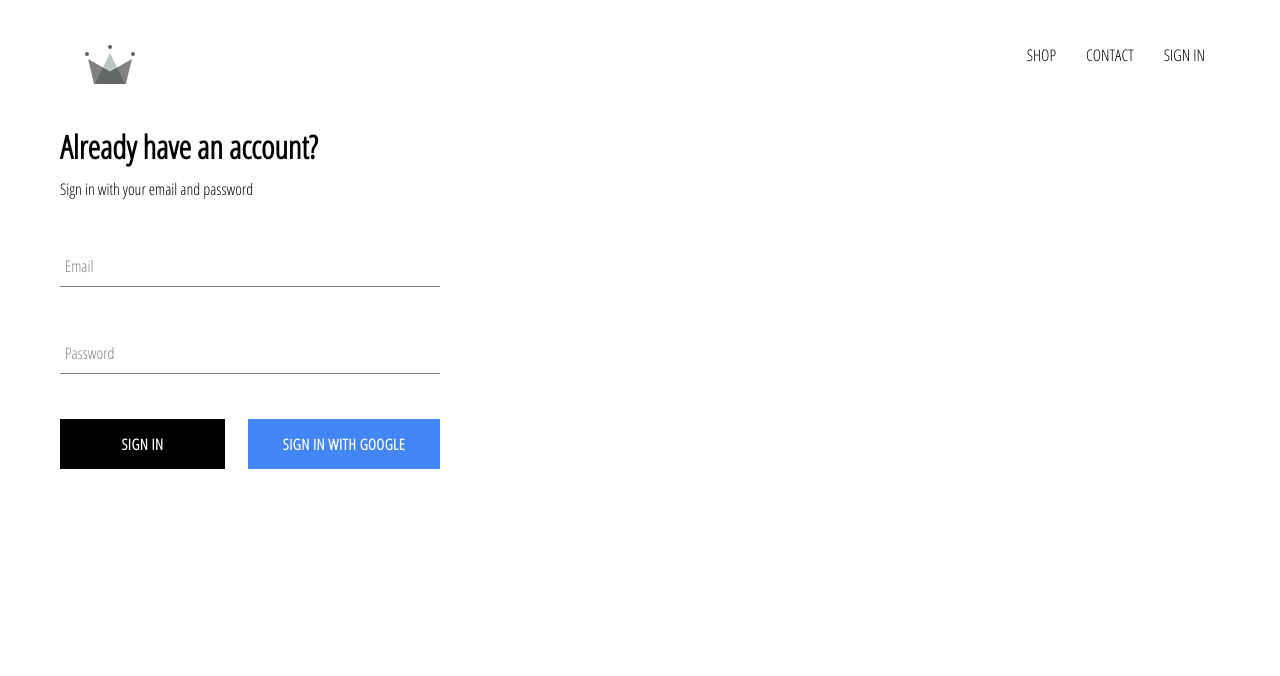
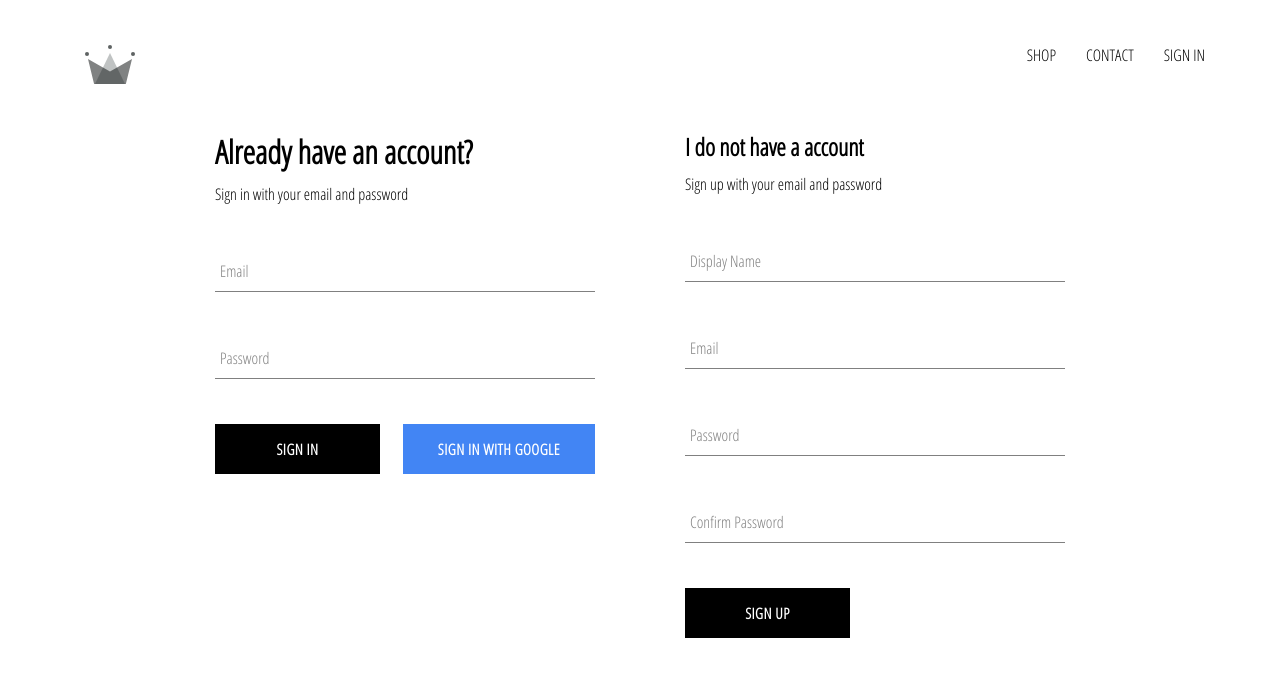
Before and after one commit to burnett-ghartey/venus-clothing, a React (Create React App) app: page /signin in a window 1280 px wide. Shown: the top 676 px of the page. Built offline with nearby package versions, Linux system fonts and the light colour scheme; no server answers.

Commit message:
implemented firebase utils, included ability to store authenticated users into firebase database

```diff
--- a/src/App.js
+++ b/src/App.js
@@ -5,7 +5,7 @@
 import ShopPage from './pages/shop/shop.component';
 import Header from './components/header/header.component';
 import SignInAndSignUp from './pages/sign-in-and-sign-up/sign-in-and-sign-up.component';
-import { auth } from './firebase/firebase.utils';
+import { auth, createUserProfileDocument } from './firebase/firebase.utils';
 import React from 'react';
 
 
@@ -21,10 +21,23 @@
   unsubscribeFromAuth = null;
 
   componentDidMount(){
-    this.unsubscribeFromAuth = auth.onAuthStateChanged(user => {
-      this.setState({ currentUser : user})
+    this.unsubscribeFromAuth = auth.onAuthStateChanged(async userAuth => {
+     if(userAuth){
 
-      console.log(user)
+       const userRef = await createUserProfileDocument(userAuth)
+
+       userRef.onSnapshot(snapShot => {
+         this.setState({
+           currentUser: {
+             id: snapShot.id,
+             ...snapShot.data()
+           }
+         })
+         console.log(this.state)
+       })
+
+     }
+      this.setState({currentUser: userAuth});
     })
   }
 
--- /dev/null
+++ b/src/components/sign-up/sign-up.component.jsx
@@ -0,0 +1,84 @@
+import React from "react";
+import './sign-up.styles.scss';
+
+import FormInput from "../form-input/form-input.component";
+import CustomButton from "../custom-button/custom-button.component";
+
+import { auth, createUserProfileDocument } from "../../firebase/firebase.utils";
+
+class SignUp extends React.Component{
+    constructor(){
+        super();
+
+        this.state = {
+            displayName: '',
+            email: '',
+            password: '',
+            confirmPassword: ''
+        }
+    }
+
+    handleSubmit = async event => {
+        event.preventDefault();
+
+        const { displayName, email, password, confirmPassword } = this.state
+
+
+        if(password !== confirmPassword){
+            alert('passwords don\'t match');
+            return;
+        }
+
+        try {
+
+            const {user} = await auth.createUserWithEmailAndPassword(email, password);
+
+            await createUserProfileDocument(user, {displayName});
+
+            this.setState({
+                displayName: '',
+                email: '',
+                password: '',
+                confirmPassword: ''
+            })
+        }catch(error){
+            console.log(error);
+        }
+
+
+    }
+
+    handleChange = (event) => {
+        const {name, value} = event.target;
+
+        this.setState({
+            [name]: value
+        });
+
+
+    };
+
+    render(){
+        const {displayName, email, password, confirmPassword} = this.state;
+
+
+        return (
+            <div className="sign-up">
+                <h2 className="title">I do not have a account</h2>
+                <span>Sign up with your email and password</span>
+                <form className="sign-up-form" onSubmit={this.handleSubmit}>
+                    <FormInput type='text' name='displayName' value={displayName} onChange={this.handleChange} label='Display Name' required />
+
+                    <FormInput type='email' name='email' value={email} onChange={this.handleChange} label='Email' required />
+
+                    <FormInput type='password' name='password' value={password} onChange={this.handleChange} label='Password' required />
+
+                    <FormInput type='password' name='confirmPassword' value={confirmPassword} onChange={this.handleChange} label='Confirm Password' required />
+                    <CustomButton type="submit">SIGN UP</CustomButton>
+                </form>
+            </div>
+        )
+    }
+}
+
+export default SignUp;
--- /dev/null
+++ b/src/components/sign-up/sign-up.styles.scss
@@ -0,0 +1,9 @@
+.sign-up {
+    display: flex;
+    flex-direction: column;
+    width: 380px;
+
+    .title {
+      margin: 10px 0;
+    }
+  }
--- a/src/firebase/firebase.utils.js
+++ b/src/firebase/firebase.utils.js
@@ -11,6 +11,34 @@
     appId: "1:914157760004:web:8d2fb6e895ca6403278f51"
 }
 
+export const createUserProfileDocument = async(userAuth, additionalData) => {
+
+    if(!userAuth) return;
+
+    const userRef = firestore.doc(`users/${userAuth.uid}`);
+    const snapShot = await userRef.get();
+
+    if(!snapShot.exists){
+        const {displayName, email} = userAuth;
+        const createdAt = new Date();
+
+        try{
+            await userRef.set({
+                displayName,
+                email,
+                createdAt,
+                ...additionalData
+
+            })
+        }catch(error){
+            console.log('error creating user', error.message)
+        }
+    }
+
+    return userRef;
+
+}
+
 firebase.initializeApp(config);
 
 export const auth = firebase.auth();
--- a/src/pages/sign-in-and-sign-up/sign-in-and-sign-up.component.jsx
+++ b/src/pages/sign-in-and-sign-up/sign-in-and-sign-up.component.jsx
@@ -1,11 +1,14 @@
 import React from "react";
 import './sign-in-and-sign-up.styles.scss';
 import SignIn from "../../components/sign-in/sign-in.component";
+import SignUp from "../../components/sign-up/sign-up.component";
+
 
 const SignInAndSignUp = () => {
     return (
         <div className="sign-in-sign-up">
             <SignIn />
+            <SignUp />
         </div>
     )
 }
--- a/src/pages/sign-in-and-sign-up/sign-in-and-sign-up.styles.scss
+++ b/src/pages/sign-in-and-sign-up/sign-in-and-sign-up.styles.scss
@@ -0,0 +1,7 @@
+.sign-in-sign-up{
+    width: 850px;
+    display: flex;
+    justify-content: space-between;
+    margin: 30px auto;
+
+}
```
